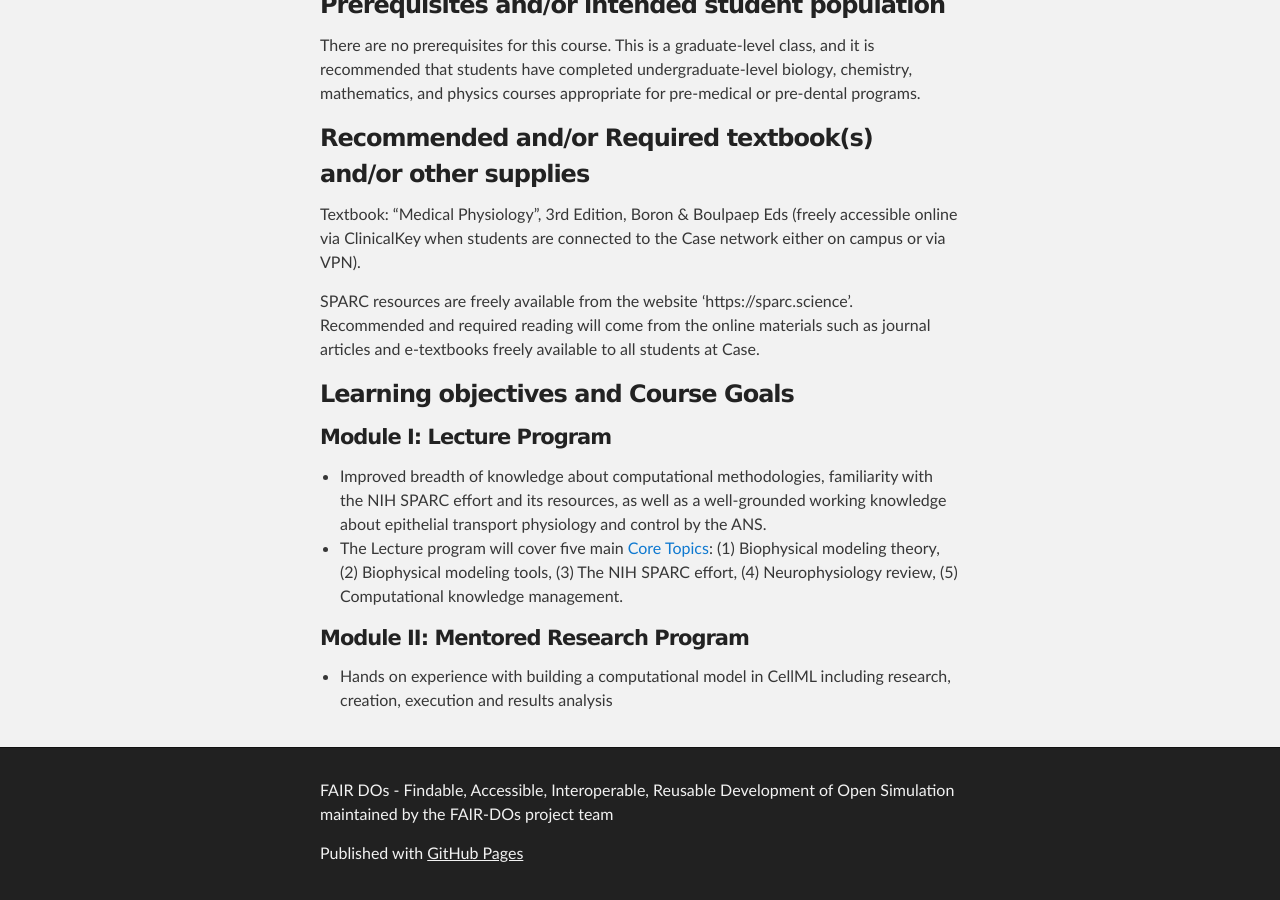
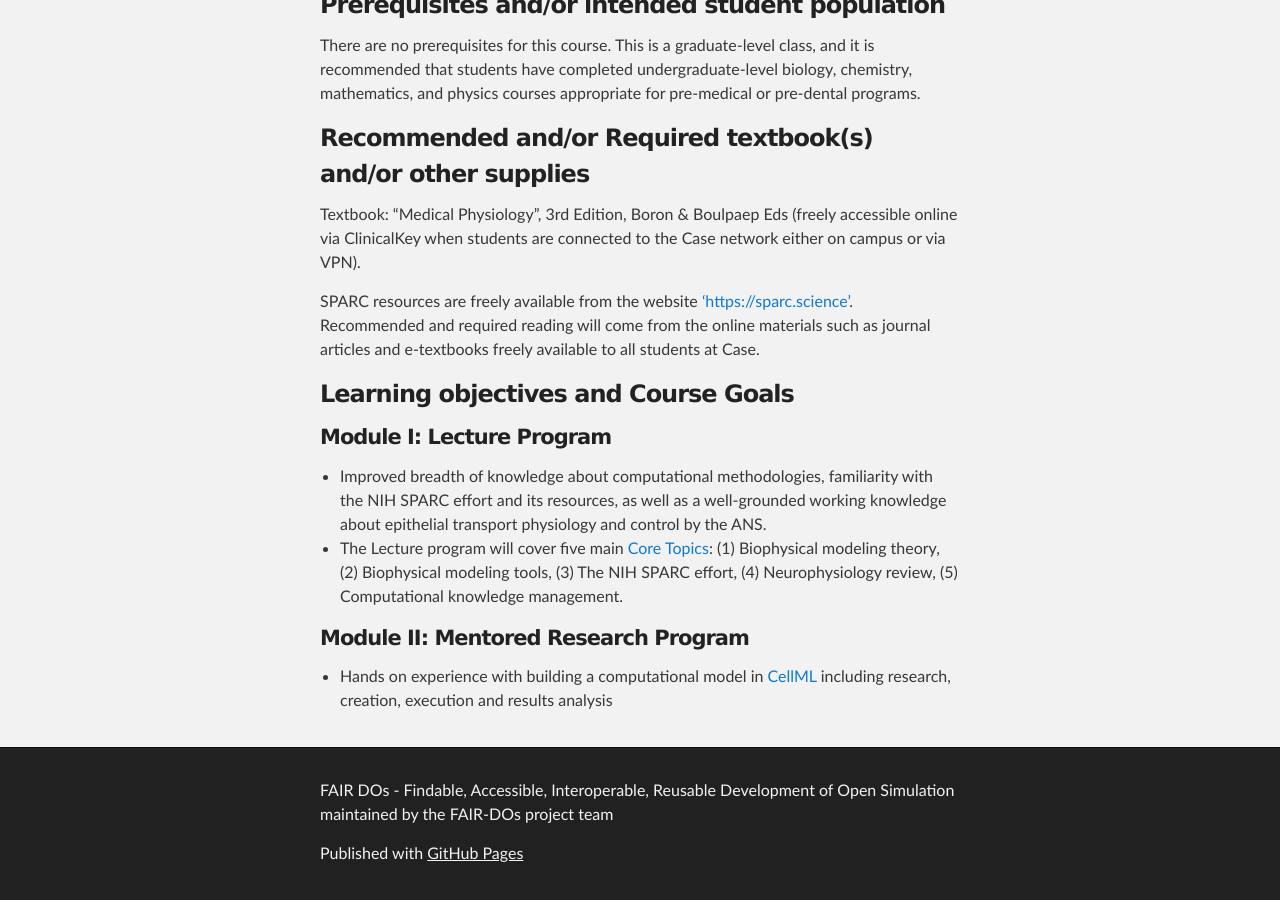
Before and after one commit to nih-sparc/FAIR-DOs, a Jekyll site: the page built from docs/index.markdown, in a window 1280 px wide and 900 px high, scrolled down 3095 px. Built offline with Jekyll 4.4.1, drawn with Linux system fonts in a browser that asks for light colours; our own code applies the rules of GitHub Pages for plain Markdown files; some of the changed lines change nothing that is shown.

Commit message:
More links

```diff
--- a/docs/index.markdown
+++ b/docs/index.markdown
@@ -60,7 +60,7 @@ There are no prerequisites for this course. This is a graduate-level class, and
 
 Textbook: “Medical Physiology”, 3rd Edition, Boron & Boulpaep Eds (freely accessible online via ClinicalKey when students are connected to the Case network either on campus or via VPN).
 
-SPARC resources are freely available from the website ‘https://sparc.science’. Recommended and required reading will come from the online materials such as journal articles and e-textbooks freely available to all students at Case.
+SPARC resources are freely available from the website [‘https://sparc.science’](https://sparc.science). Recommended and required reading will come from the online materials such as journal articles and e-textbooks freely available to all students at Case.
 
 ### Learning objectives and Course Goals
 
@@ -69,4 +69,4 @@ SPARC resources are freely available from the website ‘https://sparc.science
 + The Lecture program will cover five main [Core Topics](core-topics): (1) Biophysical modeling theory, (2) Biophysical modeling tools, (3) The NIH SPARC effort, (4) Neurophysiology review, (5) Computational knowledge management.
 
 #### Module II: Mentored Research Program
-+ Hands on experience with building a computational model in CellML including research, creation, execution and results analysis
++ Hands on experience with building a computational model in [CellML](https://www.cellml.org/) including research, creation, execution and results analysis
```
